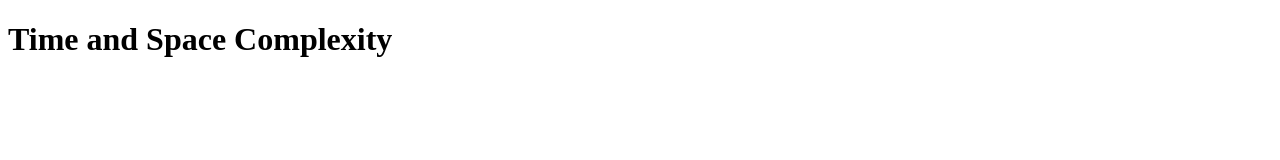
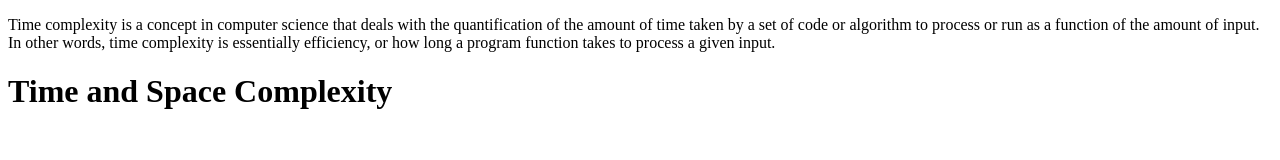
Before and after one commit to acciojob/time-and-space-complexity-Khushbooji88, a website: page main.html in a window 1280 px wide. Drawn offline with Linux system fonts and the light colour scheme.

Commit message:
created a submission

```diff
--- a/main.html
+++ b/main.html
@@ -4,6 +4,11 @@
 
 <head>
 	<link rel="stylesheet" href="styles.css">
+	<p>
+		 Time complexity is a concept in computer science that deals with the quantification of the amount of time taken by a set of code or algorithm to process or run as a function of the amount of input. In other words, time complexity is essentially efficiency, or how long a program function takes to process a given input.
+</p>
+
+
 </head>
 
 <body>
```
